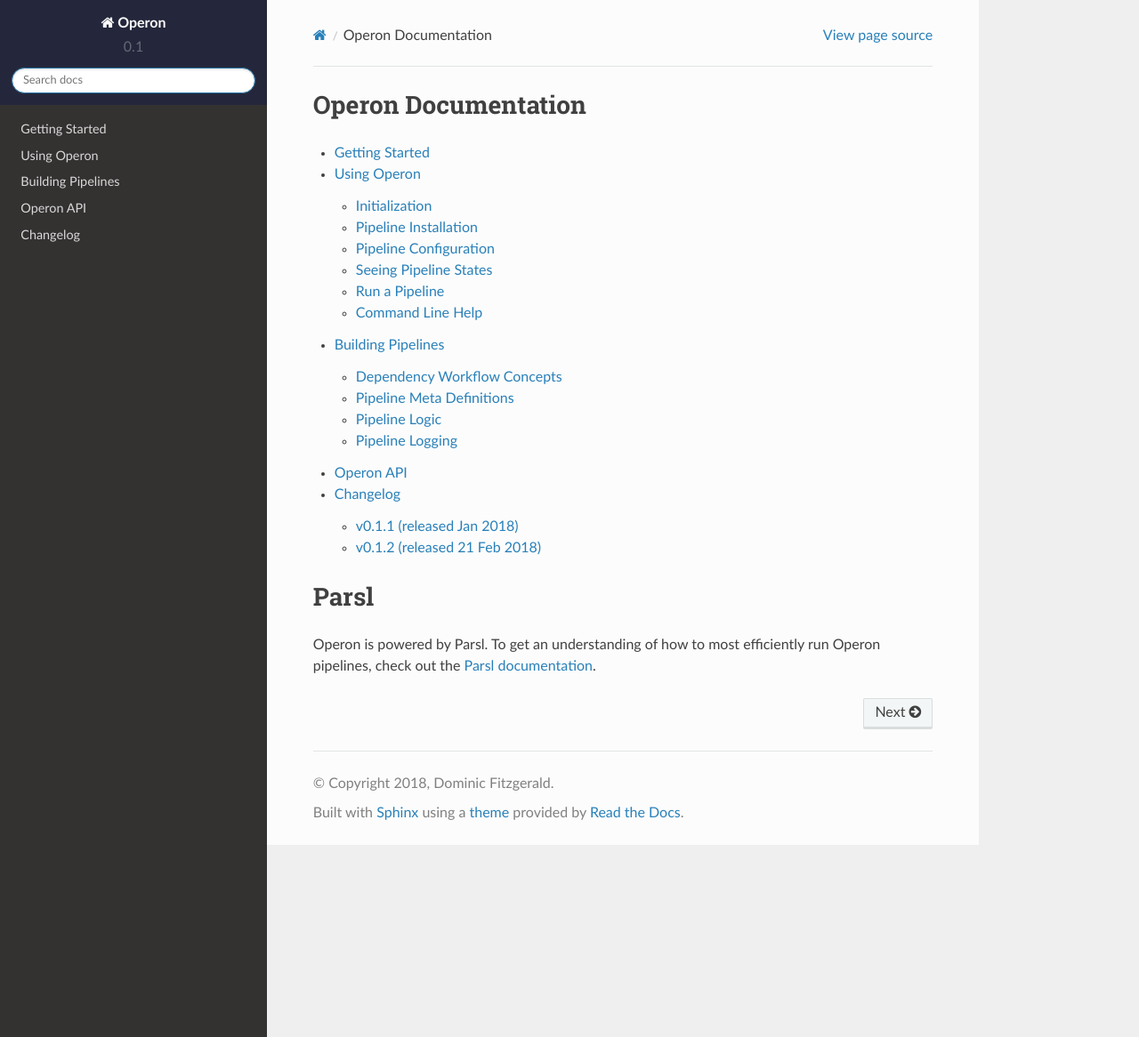
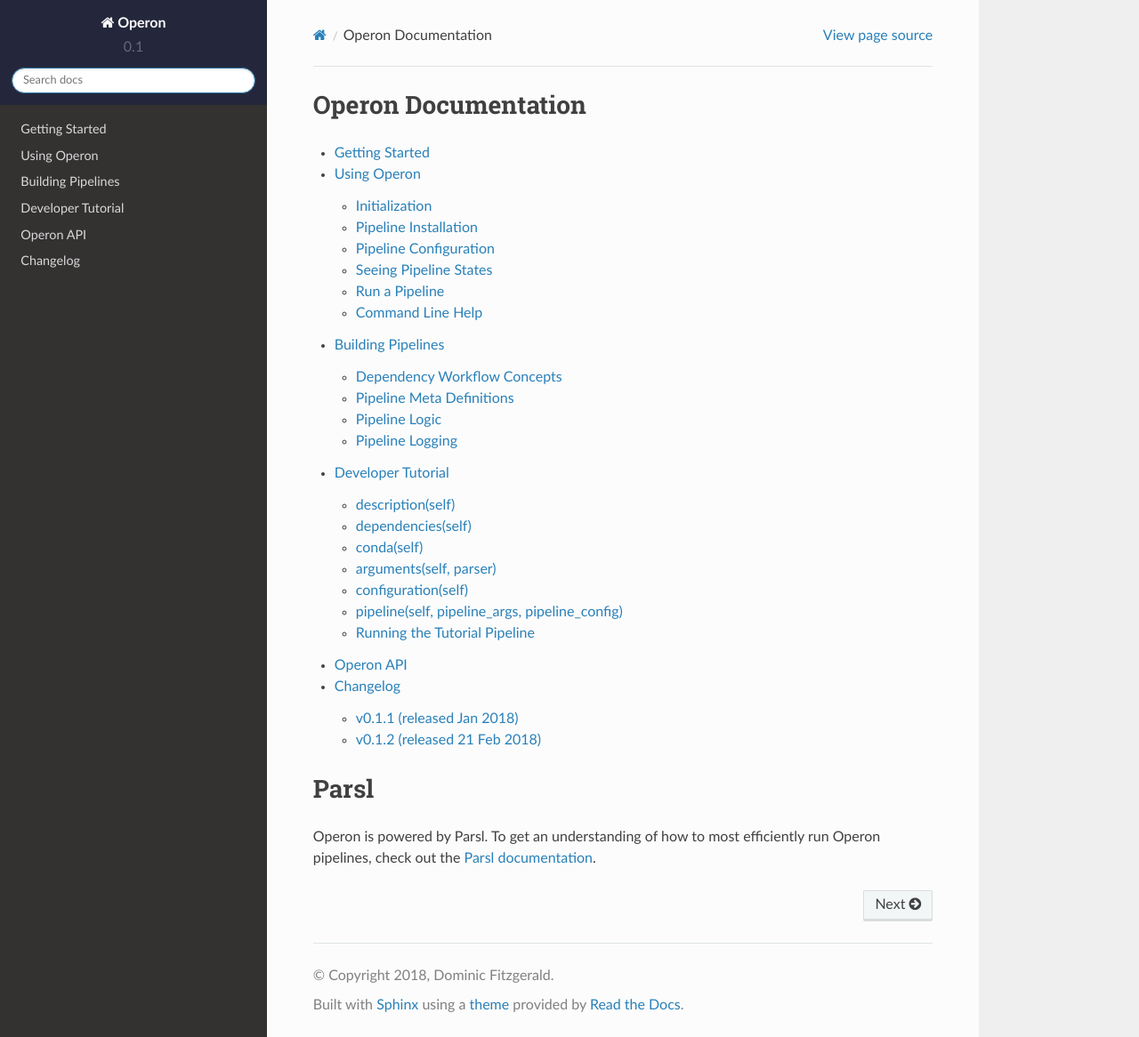
Before and after one commit to djf604/operon, a Sphinx documentation site: the page built from docs/index.rst, in a window 1280 px wide and 1166 px high. Shown: the whole window at 89% size. Built offline with Sphinx 7.4.7 and the Read the Docs theme 2.0.0, drawn with Linux system fonts in a browser that asks for light colours; some of the changed lines change nothing that is shown.

Commit message:
Added initial draft of tutorial to docs

```diff
--- /dev/null
+++ b/docs/developer_tutorial.rst
@@ -0,0 +1,391 @@
+Developer Tutorial
+==================
+
+This tutorial is meant to guide you, the pipeline developer, through all the necessary concepts to write an optimally
+parallel and completely portable working pipeline in under 150 lines of code.
+
+Since Operon was originally developed with bioinformatics in mind, we're going to be developing a bioinformatics
+pipeline and using bioinformatics concepts, but Operon certainly isn't limited to any single field. The developer can
+easily take the concepts talked about here and apply them to any set of software.
+
+Let's get started. This tutorial assumes you have Operon installed. First we need a plain Python file; create one
+called ``tutorial.py`` in whatever editor you desire. The very first thing we need to do is create a class called
+``Pipeline`` which is a subclass of ``operon.components.ParslPipeline``. Add the following to ``tutorial.py``:
+
+.. code-block:: python
+
+    from operon.components import ParslPipeline
+
+
+    class Pipeline(ParslPipeline):
+        def description(self):
+            pass
+
+        def dependencies(self):
+            pass
+
+        def conda(self):
+            pass
+
+        def arguments(self, parser):
+            pass
+
+        def configuration(self):
+            pass
+
+        def pipeline(self, pipeline_args, pipeline_config):
+            pass
+
+Pipelines are defined by overriding methods in ``ParslPipeline`` as above. We'll fill in those methods now, going from
+simple to more complex.
+
+description(self)
+-----------------
+The ``description(self)`` method needs only to return a string that is used to describe the pipeline on various help
+screens. Fill it in like so:
+
+.. code-block:: python
+
+    def description(self):
+        return 'A tutorial pipeline'
+
+dependencies(self)
+------------------
+The ``dependencies(self)`` method needs to return a list, where each element is a string representation of a Python
+packages acceptable to ``pip``, which the user has the option to install at the time of pipeline installation.
+Generally these packages should be ones that are used in the pipeline but aren't a part of the standard library. In
+this tutorial, we're going to use ``PyVCF`` like so:
+
+.. code-block:: python
+
+    def dependencies(self):
+        return ['pyvcf']
+
+.. note::
+
+    When the user installs Python dependencies, they're installed into the current Python environment, which may or
+    may not be the correct environment for eventual pipeline execution. There isn't much the developer can do about
+    this, so don't stress too much.
+
+conda(self)
+-----------
+The ``conda(self`` method is used to define what external software the pipeline uses, and returns a dictionary with
+two possible keys which are both optional:
+
+.. code-block:: python
+
+    {
+        'packages': [
+            # List of bioconda packages to install
+        ],
+        'channels': [
+            # List of anaconda channels to use
+        ]
+    }
+
+Unless ``channels`` is provided, Operon will use `bioconda <https://bioconda.github.io>`_ to download packages. The
+elements of the ``packages`` key should be ``operon.components.CondaPackage`` objects (add that import now). We will
+be using the following:
+
+.. code-block:: python
+
+    def conda(self):
+        return {
+            'packages': [
+                CondaPackage(tag='bwa', config_key='bwa'),
+                CondaPackage(tag='macs2=2.1.1', config_key='macs2'),
+                CondaPackage(tag='samtools=1.6', config_key='samtools'),
+                CondaPackage(tag='picard=2.9.2', config_key='picard'),
+                CondaPackage(tag='freebayes=1.1.0', config_key='freebayes')
+            ]
+        }
+
+.. note::
+
+    The ``conda(self)`` method is not required but is a massive convenience to the user (which might also be you)
+    because it enables the user to not have to track down and manually install software to run the pipeline. Everything
+    defined here, which presumably encompasses all or most software used in the pipeline, can be automatically gathered
+    and injected into the pipeline's configuration dictionary at the time of configuration.
+
+arguments(self, parser)
+-----------------------
+For this simple tutoral, we'll only take three basic arguments like so:
+
+.. code-block:: python
+
+    def arguments(self, parser):
+        parser.add_argument('--read', help='Path to read in fastq format')
+        parser.add_argument('--output-dir', help='Path to an output directory')
+        parser.add_argument('--lib', help='Name of this sample library')
+
+configuration(self)
+-------------------
+Most of our configuration will be paths, which is a common practice, with a threading question thrown in. Notice in
+``bwa|reference`` and ``freebayes|reference_fasta`` the expanded leaf type is used so that we can get those as ``path``
+questions instead of plain ``text``, since we *are* asking for a path.
+
+.. code-block:: python
+
+    def configuration(self):
+        return {
+            'bwa': {
+                'path': 'Path to bwa',
+                'reference': {
+                    'q_type': 'path',
+                    'message': 'Path to a reference genome prefix for bwa'
+                },
+                'threads': 'Number of threads to run bwa'
+            },
+            'macs2': {
+                'path': 'Path to macs2'
+            },
+            'samtools': {
+                'path': 'Path to samtools'
+            },
+            'picard': {
+                'path': 'Path to picard'
+            },
+            'freebayes': {
+                'path': 'Path to freebayes',
+                'reference_fasta': {
+                    'q_type': 'path',
+                    'message': 'Full path to reference fasta'
+                }
+            }
+        }
+
+pipeline(self, pipeline_args, pipeline_config)
+----------------------------------------------
+Now the main part of the pipeline building process. We've defined our periphery and can assume that the parameters
+``pipeline_args`` and ``pipeline_config`` have been populated and that all the software we've asked for is installed.
+
+Generally the first step is to define ``operon.components.Software`` instances:
+
+.. code-block:: python
+
+    def pipeline(self, pipeline_args, pipeline_config):
+        freebayes = Software('freebayes')
+        bwa_mem = Software('bwa', subprogram='mem')
+        macs2 = Software('macs2', subprogram='callpeak')
+        picard_markduplicates = Software(
+            name='picard_markduplicates',
+            path=pipeline_config['picard']['path'],
+            subprogram='MarkDuplicates'
+        )
+        samtools_flagstat = Software(
+            name='samtools_flagstat',
+            path=pipeline_config['samtools']['path'],
+            subprogram='flagstat'
+        )
+        samtools_sort = Software(
+            name='samtools_sort',
+            path=pipeline_config['samtools']['path'],
+            subprogram='sort'
+        )
+
+For ``freebayes`` the instantiation is very simple: the default path resolution is fine, and there isn't a subprogram
+to call. ``bwa mem`` and ``macs2 callpeak`` are slightly more involved, but only by adding a ``subprogram=`` keyword
+argument.
+
+For ``picard`` and ``samtools``, we're giving names that don't have a match in the configuration dictionary. That means
+the default path resoluation won't work, so we need to give it paths explicitly with the ``path=`` keyword argument.
+
+Next some very simple pipeline setup, just creating the output directory where the user defined output to go. There may
+be more setup in more complicated pipelines. Add:
+
+.. code-block:: python
+
+    # Set up output directory
+    os.makedirs(pipeline_args['output_dir'], exist_ok=True)
+
+Now we can start constructing our pipeline workflow. Modify the import statments at the top of the file to:
+
+.. code-block:: python
+
+    import os
+    from operon.components import ParslPipeline, CondaPackage, Software, Parameter, Redirect, Data, CodeBlock
+
+We'll need all those components eventually.
+
+The general idea the developer should take when constructing the pipeline workflow is to think of software as
+stationary steps and data as elements flowing through those steps. Each stationary step has data coming in and data
+going out. With that mental model, we can construct the following workflow:
+
+.. code-block::
+
+    bwa -> samtools sort -> picard markduplicates -> freebayes -> CodeBlock(pyvcf)
+                                                  -> macs2
+                         -> samtools flagstat
+
+First we will run the software ``bwa`` whose output will flow into ``samtools sort``; this will be sequential so
+there's no parallelization involved quite yet. The output of ``samtools sort`` will flow into both ``samtools flagstat``
+and ``picard markduplicates``, forming our first two-way branch. These two program will run in parallel the moment that
+``samtools sort`` produces its output. From there, the output of ``picard markduplicates`` flows as input into both
+the ``freebayes`` variant caller and the ``macs2`` peak caller, forming another two-way branch. Finally, the output of
+``freebayes`` will flow as input into a Python code block which uses ``PyVCF``. The overall workflow will terminate
+when all leaves have completed; in this case, ``samtools flagstat``, ``macs2``, and the Python code block.
+
+Let's dive in. The first software we need to insert into the workflow is ``bwa``:
+
+.. code-block:: python
+
+    alignment_sam_filepath = os.path.join(pipeline_args['output_dir'], pipeline_args['lib'] + '.sam')
+    bwa_mem.register(
+        Parameter('-t', pipeline_config['bwa']['threads']),
+        Parameter(pipeline_config['bwa']['reference']),
+        Parameter(Data(pipeline_args['read']).as_input()),
+        Redirect(stream='>', dest=Data(alignment_sam_filepath).as_output(tmp=True))
+    )
+
+There's a lot going on here. First we define a filepath to send out alignment output from ``bwa``. Then we call the
+``.register()`` method of ``bwa``, which signals to Operon that we want to insert ``bwa`` into the workflow as a
+stationary step; the input data and output data flow is defined in the arguments to ``.register()``.
+
+The first parameter is simple enough, just passing a ``-t`` in with the number of threads coming from our pipeline
+configuration. The second parameter is a positional argument pointing to the reference genome we wish to use for
+this alignment.
+
+The third argument is importantly different. It's another positional argument mean to tell ``bwa`` where to find its
+input fastq file, but the path is wrapped in a call to a ``Data`` object. Using a ``Data`` object is how Operon knows
+which data/files on the filesystem should be considered as part of the workflow; failure to specify input or output
+paths inside ``Data`` objects will cause Operon to miss them and may result in workflow programs running before they
+have all their inputs! Notice also the ``.as_input()`` method is called on the ``Data`` object, which tells Operon not
+only is this path important, but it should be treated as input data into ``bwa``.
+
+Finally, the ``Redirect`` object (``bwa`` send its output to ``stdout``) sends the ``stdout`` stream to a filepath,
+again wrapped in a ``Data`` object and marked as output. The ``tmp=True`` keyword argument tell Operon to delete
+this file *after the whole pipeline is finished*, since we're not too interested in keeping that file around in our
+final results.
+
+.. code-block:: python
+
+    sorted_sam_filepath = os.path.join(pipeline_args['output_dir'], pipeline_args['lib'] + '.sorted.sam')
+    samtools_sort.register(
+        Parameter('-o', Data(sorted_sam_filepath).as_output()),
+        Parameter(Data(alignment_sam_filepath).as_input())
+    )
+
+The next step in the workflow is ``samtools sort``, which takes the output from ``bwa`` as input and produces some
+output of its own. Notice again the important filepaths are wrapped in ``Data`` objects and given a specification as
+input or output.
+
+.. note::
+
+    Although there is certainly a conceptual link between the output from ``bwa`` and the input here,
+    that link does not need to be explicitly defined. As long as the same filepath is used, Operon will automatically
+    recognize and link together input and output data flows between ``bwa`` and ``samtools sort``.
+
+After ``samtools sort``, we're at our first intersection. It doesn't matter in which order we define the next steps, so
+add something similar to:
+
+.. code-block:: python
+
+    samtools_flagstat.register(
+        Parameter(Data(sorted_sam_filepath).as_input()),
+        Redirect(stream='>', dest=sorted_sam_filepath + '.flagstat')
+    )
+
+    dup_sorted_sam_filepath = os.path.join(pipeline_args['output_dir'], pipeline_args['lib'] + '.dup.sorted.sam')
+    picard_markduplicates.register(
+        Parameter('I={}'.format(sorted_sam_filepath)),
+        Parameter('O={}'.format(dup_sorted_sam_filepath)),
+        Parameter('M={}'.format(os.path.join(pipeline_args['logs_dir'], 'marked_dup_metrics.txt'))),
+        extra_inputs=[Data(sorted_sam_filepath)],
+        extra_outputs=[Data(dup_sorted_sam_filepath)]
+    )
+
+There are a couple things to notice here. ``samtools flagstat`` takes input in a ``Data`` object but its output is a
+plain string. This is because the output of ``samtools flagstat`` isn't used as an input into any other program, so
+there's no need to treat it as a special file.
+
+Notice also that both ``samtools flagstat`` and ``picard markduplicates`` use the same filepath as input; in fact that's
+the point! Operon (really Parsl) will recognize that and make a parallel fork here, running each program at the same
+time. As the developer, you didn't have to explicitly say to fork here, it is just what the workflow calls for. This is
+what we mean by the workflow being automatically and optimally parallel.
+
+Finally, there are some funny keyword arguments to ``picard_markduplicates.register()``. This is because of how the
+parameters are passed to ``picard markduplicates``: it wants the form ``I=/some/path``, which mostly easily achieved
+with a format string, as we've done. But if we were to pass in like this:
+
+.. code-block:: python
+
+    Parameter('I={}'.format(Data(sorted_sam_filepath).as_input()))
+
+that wouldn't work. Why not? It's how we've passed in special input data in the other programs!
+
+When the ``Data`` object is coerced into a string, it just becomes its path as a plain string. If a ``Data`` object is
+used in a format string's ``.format()`` method, it will become it string representation before Operon can ever recognize
+it. To mitigate that, we can explicitly tell Operon what the special input and output ``Data`` items are in the
+``extra_inputs=`` and ``extra_outputs=`` keyword arguments, respectively. Notice in those keyword arguments we don't
+need to call ``.as_input()`` or ``.as_output()`` because Operon can determine which is which from the keyword.
+
+Now we come to our final two-way fork:
+
+.. code-block:: python
+
+    macs2_output_dir = os.path.join(pipeline_args['output_dir'], 'macs2')
+    os.makedirs(macs2_output_dir, exist_ok=True)
+    macs2.register(
+        Parameter('--treatment', Data(dup_sorted_sam_filepath).as_input()),
+        Parameter('--name', pipeline_args['lib']),
+        Parameter('--outdir', macs2_output_dir),
+        Parameter('--call-summits'),
+        Parameter('--shift', '100')
+    )
+
+    vcf_output_path = os.path.join(pipeline_args['output_dir'], pipeline_args['lib'] + '.vcf')
+    freebayes.register(
+        Parameter('--fasta-reference', pipeline_config['freebayes']['reference_fasta']),
+        Parameter(Data(dup_sorted_sam_filepath).as_input()),
+        Redirect(stream='>', dest=Data(vcf_output_path).as_output())
+    )
+
+There isn't much going on here that we haven't already discussed, so we won't go into detail. Both ``macs2`` and
+``freebayes`` use the output of ``picard markduplicates``, so they will run once the output of ``picard markduplicates``
+is available.
+
+Finally, the output of ``freebayes`` is used as input into a Python codeblock:
+
+.. code-block:: python
+
+    def get_first_five_positions(vcf_filepath, output_filepath):
+        import vcf
+        vcf_reader = vcf.Reader(open(vcf_filepath))
+        with open(output_filepath, 'w') as output_file:
+            for record in vcf_reader[:5]:
+                output_file.write(record.POS + '\n')
+    CodeBlock.register(
+        func=get_first_five_positions,
+        kwargs={
+            'vcf_filepath': vcf_output_path,
+            'output_filepath': os.path.join(pipeline_args['output_dir'], 'first_five.txt')
+        },
+        inputs=[Data(vcf_output_path)]
+    )
+
+``CodeBlocks`` can be thought of as very similar to ``Software`` instances with the same data flow model.
+
+
+Running the Tutorial Pipeline
+-----------------------------
+The pipeline in complete! If you with to attempt to run it, simply install it into Operon, configure it (you might need
+to create a reference genome index), and run it with the small data bundle linked below.
+
+Download the tutorial `data bundle <https://drive.google.com/uc?export=download&id=1isOgCOuJ8U8dloWzeYJKtX3CA3sW7wgB>`_.
+
+An awkward step in the Operon installation process is the necessity of a reference genome index. To generate one we
+need a reference genome ``fasta`` file and then to run ``bwa index`` over it; this mean that when we first configure our
+pipeline when it asks for the ``bwa`` reference genome prefix we won't have it, but we can come back and fill it in
+later.
+
+.. code-block:: bash
+
+    $ /path/to/bwa index /path/to/downloaded/dm6.fa.gz
+
+``bwa`` dumps its index in the same folder as the genome fasta, so the reference prefix is just the path to the
+reference fasta.
+
+Use the inluded *Drosophila melanogaster* DNA fastq as your ``--read`` input.
+
+``freebayes`` can't deal with a compressed reference genome fasta, so uncompress it before passing the path in the
+pipeline config.
--- a/docs/index.rst
+++ b/docs/index.rst
@@ -12,6 +12,7 @@
    getting_started
    using_operon
    building_pipelines
+   developer_tutorial
    api
    changelog
 
```
